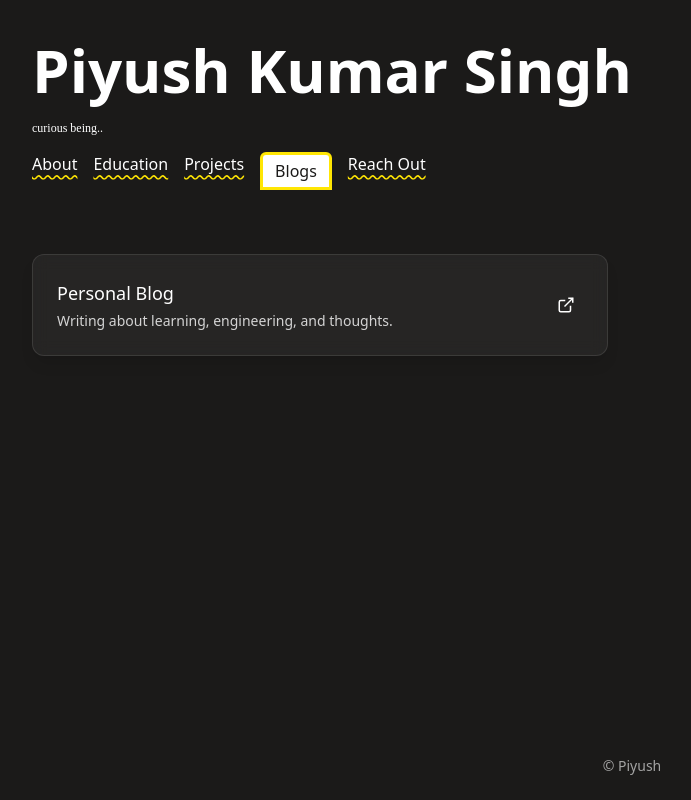
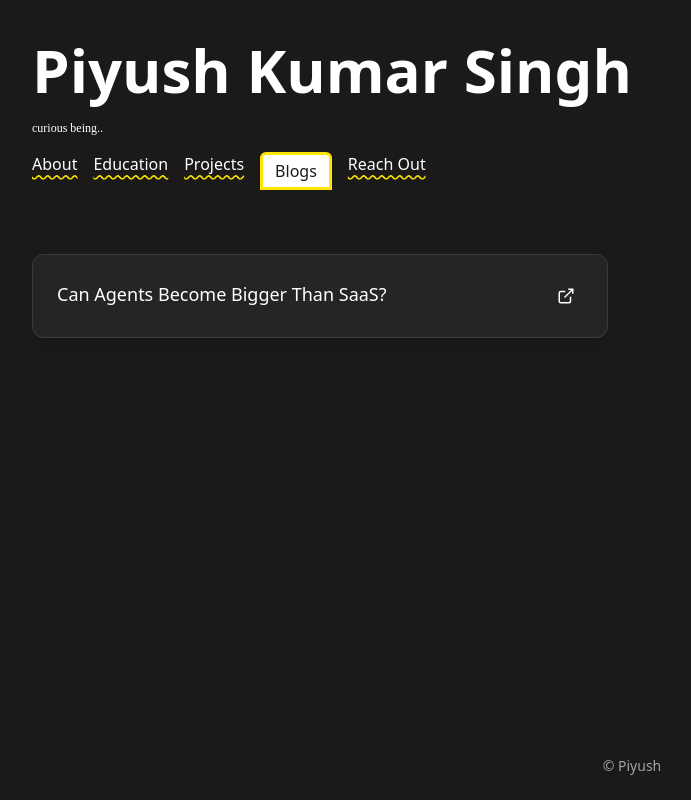
Before and after one commit to singhpiyush55/piyush, a Next.js app: page /blogs in a window 1280 px wide. Shown: the whole page, without its empty margins (8-699 px from the left). Built offline with nearby package versions, Linux system fonts and the light colour scheme.

Commit message:
link to blog

```diff
--- a/app/(routes)/blogs/page.tsx
+++ b/app/(routes)/blogs/page.tsx
@@ -27,16 +27,15 @@ export default function Blogs() {
         {/* Text */}
         <div>
           <h3 className="text-lg font-medium mb-1">
-            Personal Blog
+            Can Agents Become Bigger Than SaaS?
           </h3>
-          <p className="text-white/80 text-sm">
-            Writing about learning, engineering, and thoughts.
-          </p>
+          {/* <p className="text-white/80 text-sm">
+          </p> */}
         </div>
 
         {/* Link icon */}
         <a
-          href="https://your-blog-site.com"
+          href="https://singhpiyushblogs.vercel.app/blogs/agents-new-saas.html"
           target="_blank"
           aria-label="Visit blog"
           className="
```
